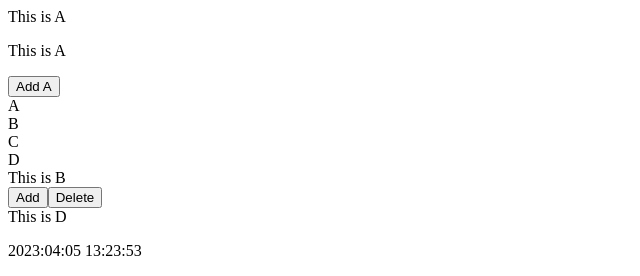
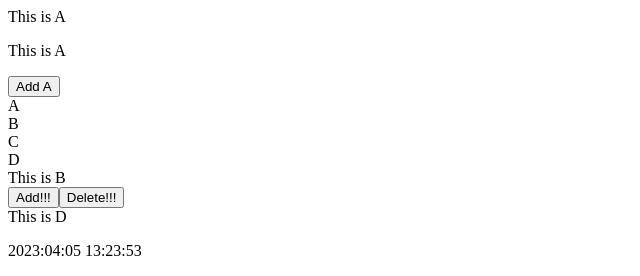
Before and after one commit to koyamal/pra_vue3, a Vue app in the folder vuePractive/: page / in a window 1280 px wide. Shown: the top 276 px of the page, without its empty margins (0-640 px from the left). Built offline with nearby package versions, Linux system fonts and the light colour scheme.

Commit message:
Edit B component

```diff
--- a/vuePractive/src/components/atom/B.vue
+++ b/vuePractive/src/components/atom/B.vue
@@ -18,10 +18,11 @@ export default {
 </script>
 <template>
   <div>This is B</div>
-  <button @click="addContent">Add</button>
-  <button @click="() => contentBox = []">Delete</button>
+  <button @click="addContent">Add!!!</button>
+  <button @click="() => contentBox = []">Delete!!!</button>
   <p v-for="content in contentBox">
     <h3>Title: {{ content.title }}</h3>
     <h5>ID: {{ content.id }}</h5>
+    <h6>Hello</h6>
   </p>
 </template>
```
